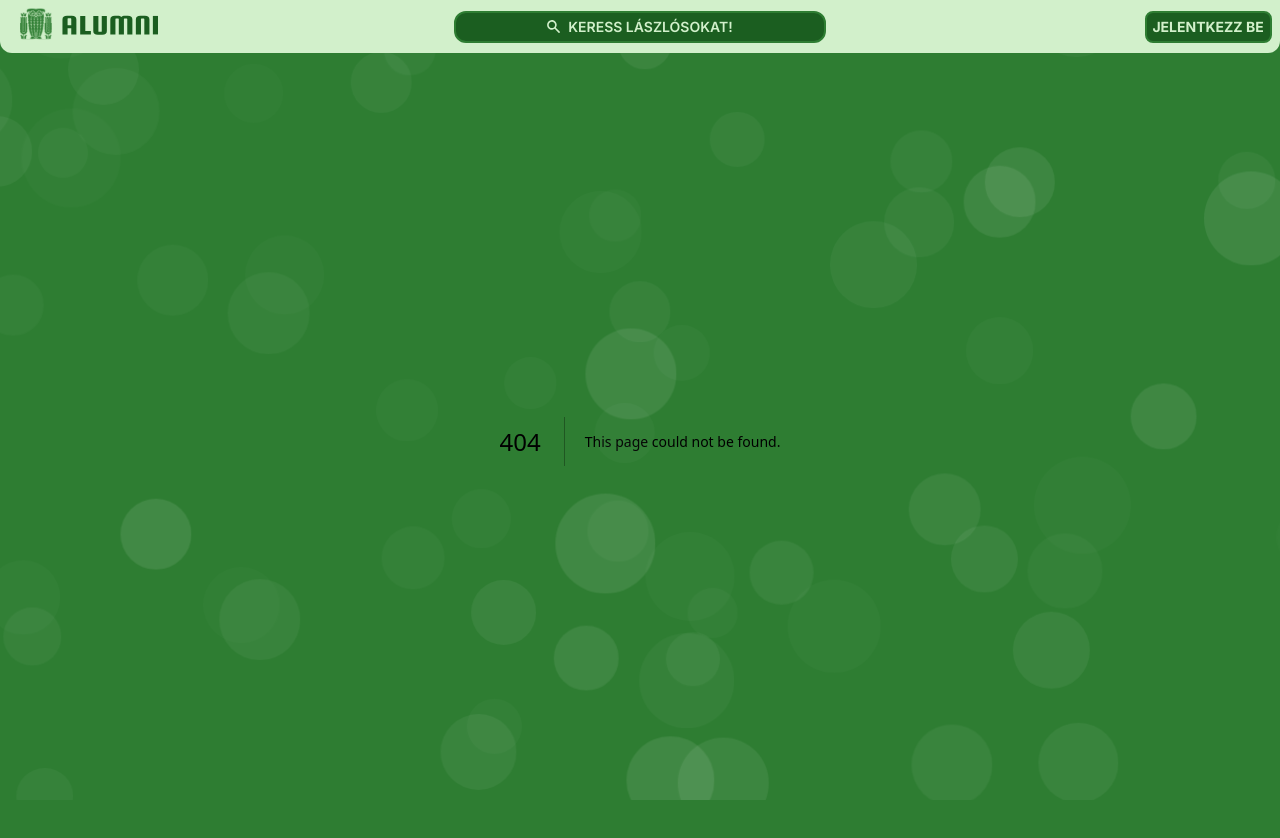
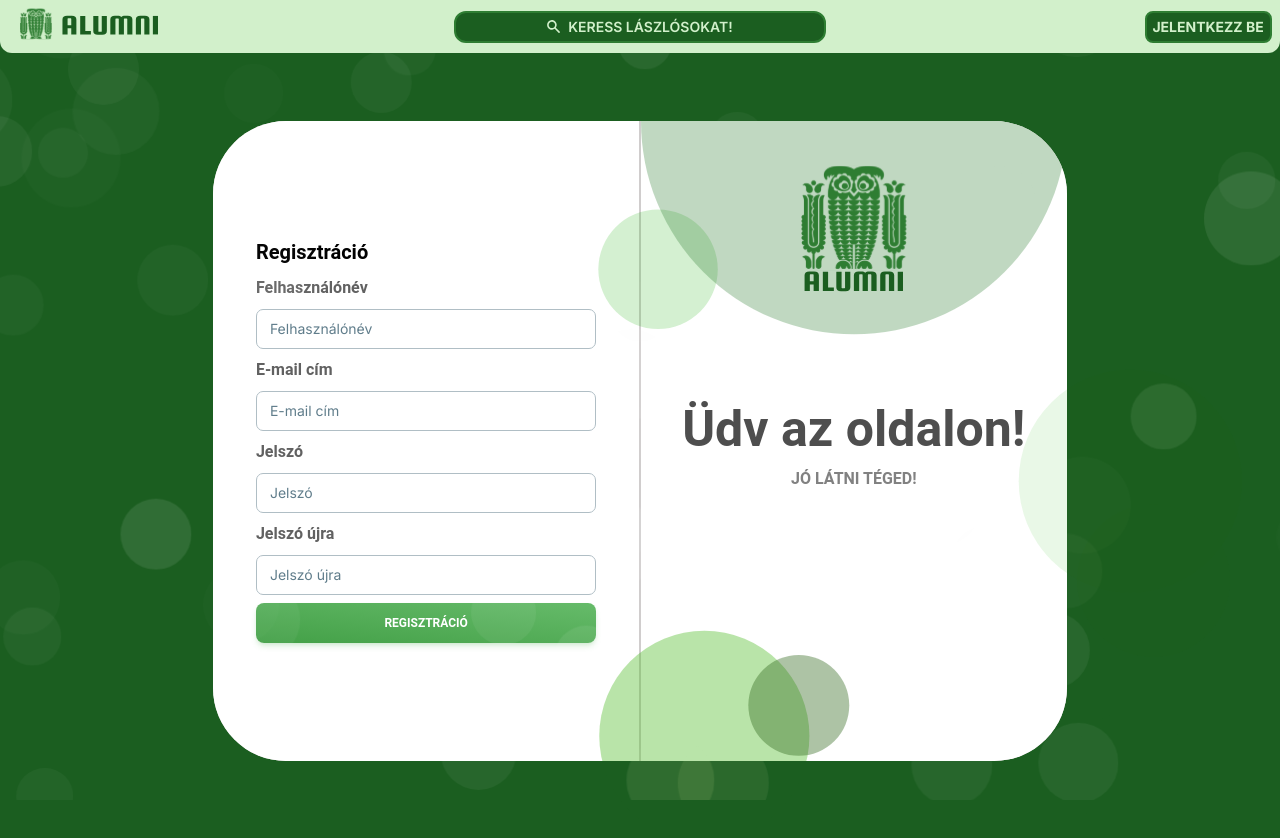
Before and after one commit to nagybrandy/szlg-alumni, a Next.js app: page /register in a window 1280 px wide. Before the commit this address had no page. Shown: the top 838 px of the page. Built offline with nearby package versions, Linux system fonts and the light colour scheme.

Commit message:
registration

```diff
--- a/src/app/page.tsx
+++ b/src/app/page.tsx
@@ -23,10 +23,10 @@ export default function LandingPage() {
             Köszöntjük
           </h1>
           <p className="italic text-green-900 mb-7" >
-            Lorem ipsum dolor sit, amet consectetur adipisicing elit. In recusandae quos quisquam expedita magni repellat, nobis autem quo voluptas maiores, porro libero nam facere. Mollitia modi cupiditate corporis vel sunt.
+            Találd meg volt osztálytársaidat, barátaidat a gimnázium öregdiákjainak fejlesztett platformon! Oszd meg velük, mit csinálsz most, és mi történt veled azóta, valamint kövesd az igazgatóság által közzétett híreket!
           </p>
           <div className="flex space-x-4 z-20 ">
-            <Link href="/auth">
+            <Link href="/register">
               <SignUpButton />
             </Link>
             <Link href="/auth">
--- /dev/null
+++ b/src/app/register/components/LoginForms.tsx
@@ -0,0 +1,89 @@
+import React, { useState } from 'react';
+import { Typography, Input, Button } from "@material-tailwind/react";
+import { useCreateAccountMutation } from "@/store/services/apiSlice";
+import Loading from '@/app/components/Loading';
+
+export function SimpleRegistrationForm() {
+    const [username, setUsername] = useState<string>("");
+    const [email, setEmail] = useState<string>("");
+    const [password, setPassword] = useState<string>("");
+    const [confirmPassword, setConfirmPassword] = useState<string>("");
+
+    const [createAccount, { isLoading }] = useCreateAccountMutation();
+
+    const handleSubmit = async (e: React.FormEvent<HTMLFormElement>) => {
+        e.preventDefault();
+
+        if (password !== confirmPassword) {
+            alert("Passwords do not match");
+            return;
+        }
+
+        try {
+            const newUser = { username, email, password };
+            const response = await createAccount(newUser).unwrap();
+
+            console.log("Account created:", response);
+
+            // Redirect to the main page after successful registration
+            window.location.href = '/news';  // Use window.location.href for client-side redirection
+
+        } catch (error) {
+            // Handle registration error
+            console.error("Registration failed:", error);
+        }
+    };
+
+    if (isLoading) return <Loading />;
+
+    return (
+        <form
+            className="flex flex-col justify-center items-center w-full h-full gap-y-2"
+            onSubmit={handleSubmit}
+        >
+            <Typography variant="h5" color="black" className="w-4/5">Regisztráció</Typography>
+            <Typography variant="h6" color="gray" className="w-4/5">Felhasználónév</Typography>
+            <div className="w-4/5">
+                <Input
+                    label="Felhasználónév"
+                    value={username}
+                    onChange={(e) => setUsername(e.target.value)}
+                />
+            </div>
+            <Typography variant="h6" color="gray" className="w-4/5">E-mail cím</Typography>
+            <div className="w-4/5">
+                <Input
+                    label="E-mail cím"
+                    value={email}
+                    onChange={(e) => setEmail(e.target.value)}
+                />
+            </div>
+            <Typography variant="h6" color="gray" className="w-4/5">Jelszó</Typography>
+            <div className="w-4/5">
+                <Input
+                    label="Jelszó"
+                    type="password"
+                    value={password}
+                    onChange={(e) => setPassword(e.target.value)}
+                />
+            </div>
+            <Typography variant="h6" color="gray" className="w-4/5">Jelszó újra</Typography>
+            <div className="w-4/5">
+                <Input
+                    label="Jelszó újra"
+                    type="password"
+                    value={confirmPassword}
+                    onChange={(e) => setConfirmPassword(e.target.value)}
+                />
+            </div>
+            <Button
+                color="green"
+                variant="gradient"
+                className="w-4/5"
+                type="submit"
+            >
+                Regisztráció
+            </Button>
+        </form>
+    );
+}
--- /dev/null
+++ b/src/app/register/page.tsx
@@ -0,0 +1,55 @@
+"use client"
+import { useState } from "react";
+import { Typography, Input, Button } from "@material-tailwind/react";
+import { EyeSlashIcon, EyeIcon } from "@heroicons/react/24/solid";
+import { SimpleRegistrationForm } from "./components/LoginForms";
+import { useAuthTokenMutation } from "@/store/services/apiSlice";
+import { useEffect } from "react";
+
+export default function AuthPage() {
+  return (
+    <main className="bg-green-900 w-full h-dvh flex justify-center items-center">
+        <svg className="w-full h-dvh absolute mix-blend-darken pointer-events-none" viewBox="0 0 1300 864" fill="none" xmlns="http://www.w3.org/2000/svg">
+        <path d="M129 64.5C129 100.122 100.122 129 64.5 129C28.8776 129 0 100.122 0 64.5C0 28.8776 28.8776 0 64.5 0C100.122 0 129 28.8776 129 64.5Z" fill="#AAD698" fill-opacity="0.4"/>
+        <path d="M129 64.5C129 100.122 100.122 129 64.5 129C28.8776 129 0 100.122 0 64.5C0 28.8776 28.8776 0 64.5 0C100.122 0 129 28.8776 129 64.5Z" fill="#AAD698" fill-opacity="0.4"/>
+        <path d="M129 64.5C129 100.122 100.122 129 64.5 129C28.8776 129 0 100.122 0 64.5C0 28.8776 28.8776 0 64.5 0C100.122 0 129 28.8776 129 64.5Z" fill="#AAD698" fill-opacity="0.4"/>
+        <path d="M1244 789.5C1244 825.122 1215.12 854 1179.5 854C1143.88 854 1115 825.122 1115 789.5C1115 753.878 1143.88 725 1179.5 725C1215.12 725 1244 753.878 1244 789.5Z" fill="#AAD698" fill-opacity="0.4"/>
+        <path d="M1244 789.5C1244 825.122 1215.12 854 1179.5 854C1143.88 854 1115 825.122 1115 789.5C1115 753.878 1143.88 725 1179.5 725C1215.12 725 1244 753.878 1244 789.5Z" fill="#AAD698" fill-opacity="0.4"/>
+        <path d="M1244 789.5C1244 825.122 1215.12 854 1179.5 854C1143.88 854 1115 825.122 1115 789.5C1115 753.878 1143.88 725 1179.5 725C1215.12 725 1244 753.878 1244 789.5Z" fill="#AAD698" fill-opacity="0.4"/>
+        <circle cx="719.5" cy="750.5" r="113.5" fill="#52BC29" fill-opacity="0.4"/>
+        <circle cx="821.5" cy="717.5" r="54.5" fill="#33691E" fill-opacity="0.4"/>
+        <circle cx="1204.5" cy="582.5" r="82.5" fill="#33691E" fill-opacity="0.2"/>
+        <circle cx="1179.5" cy="475.5" r="120.5" fill="#28B61B" fill-opacity="0.1"/>
+        <circle cx="669.5" cy="246.5" r="64.5" fill="#28B61B" fill-opacity="0.2"/>
+        </svg>
+      <section className="bg-[#D0CDCD] w-4/6 h-4/5 rounded-[73px]
+        flex justify-center gap-0.5
+      ">
+
+        <div className="w-full h-full bg-white rounded-l-[inherit]
+          flex flex-col justify-center items-center
+        ">
+          <SimpleRegistrationForm />
+        </div>
+        <div className="w-full h-full bg-white text-black rounded-r-[inherit]">
+          <div className="flex flex-col relative justify-center items-center w-full h-full">
+            <div className="w-full h-full absolute top-0 overflow-hidden rounded-tr-[73px] pointer-events-none">
+              <div className="size-full rounded-full absolute flex flex-col justify-center items-center -translate-y-2/3 bg-green-800/30">
+                <div className="w-full h-2/3"></div>
+                <img src="/logo.svg" alt="Logo" className="size-1/4 select-none" />
+              </div>
+            </div>
+            <Typography variant="h1" className="text-[#4E4E4E]  text-[50px] text-center">
+              Üdv az oldalon!
+            </Typography>
+            <Typography variant="h4" className="uppercase text-[#818181] text-center text-md">
+              Jó látni téged!
+            </Typography>
+          </div>
+        </div>
+
+
+      </section>
+    </main>
+  );
+}
```
